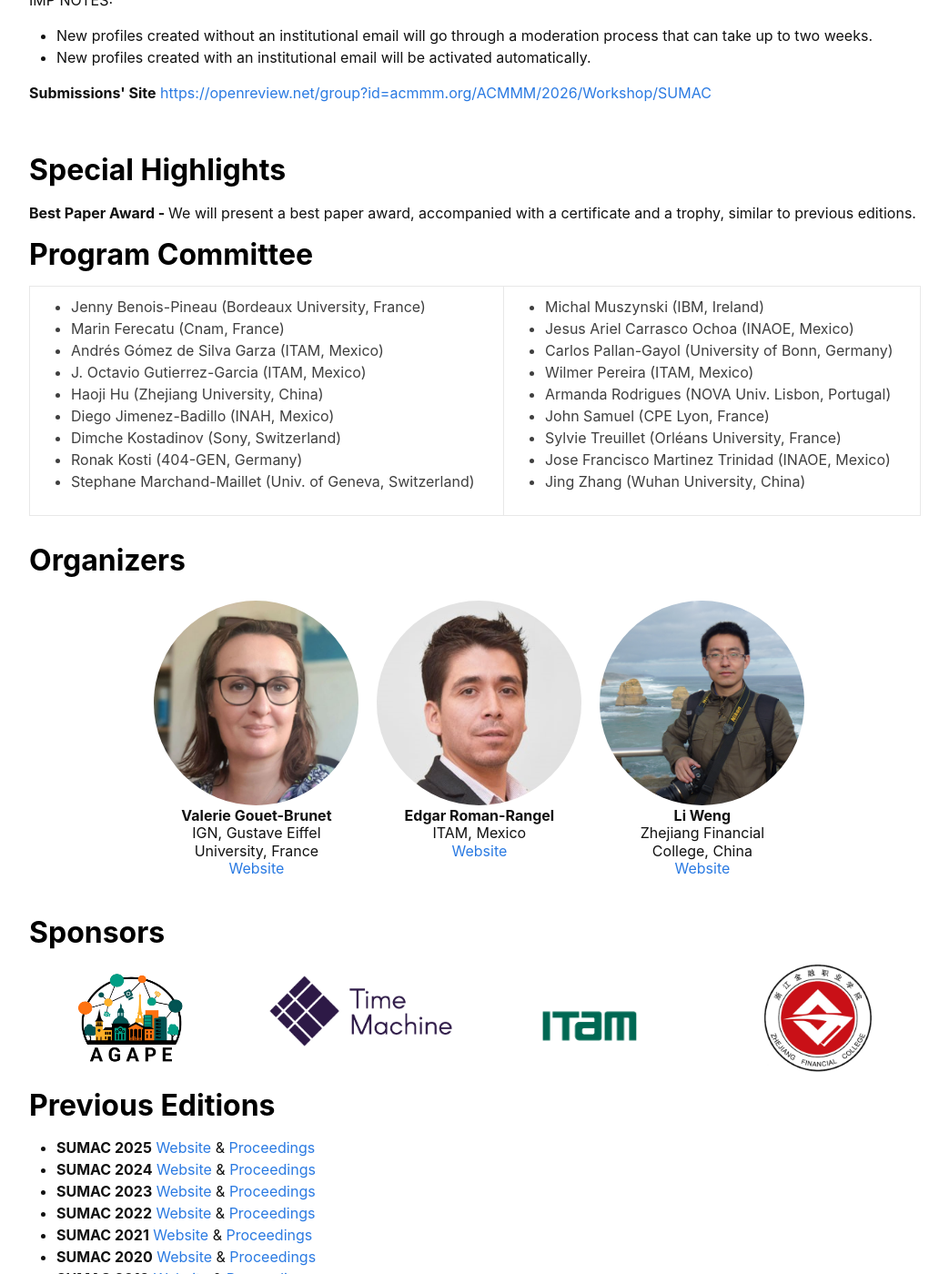
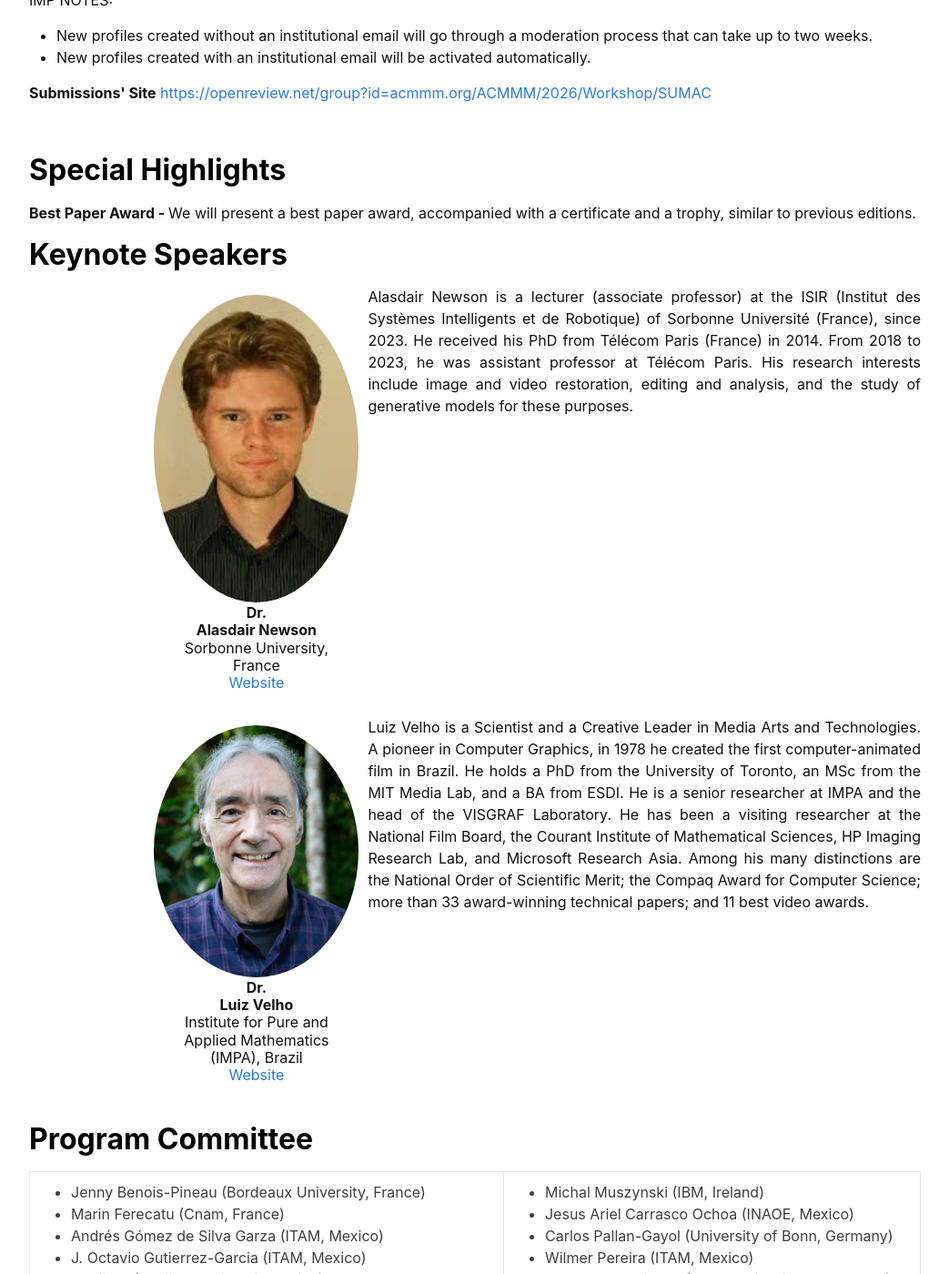
Before and after one commit to sumac-workshops/2026, a Jekyll site: the page built from index.md, in a window 1280 px wide and 1400 px high, scrolled down 2283 px. Shown: the whole window at 91% size, without its empty margins (118-1161 px from the left). Built offline with Jekyll 4.4.1, drawn with Linux system fonts in a browser that asks for light colours; nearby versions of some CDN libraries.

Commit message:
Update index.md

```diff
--- a/index.md
+++ b/index.md
@@ -108,11 +108,11 @@ IMP NOTES:
 -->
 
 <!-- Confirmed Speakers -->
-<!-- <h2 class="blackpar_title" id="speakers">Keynote Speakers</h2>
-<!-- <hr  style="color: rgb(92, 242, 117);">
+<h2 class="blackpar_title" id="speakers">Keynote Speakers</h2>
+<!-- <hr  style="color: rgb(92, 242, 117);">  -->
 <p>
 {% include speakers.html %}
-</p> -->
+</p>
 
 <!-- <h2 class="blackpar_title" id="accepted_papers">Accepted Papers</h2>
 <!-- <hr  style="color: rgb(92, 242, 117);">
```
